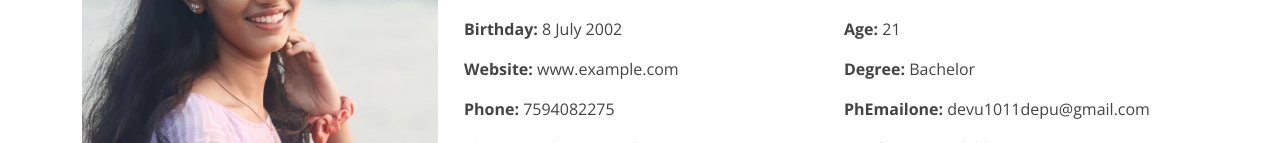
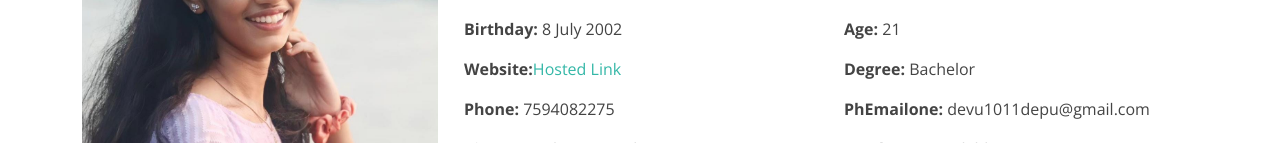
Before and after one commit to Devika-00/personal-website, a plain HTML site: page about.html in a window 1280 px wide. Shown: the part 381-524 px from the top of the page. Drawn offline with nearby package versions, Linux system fonts and the light colour scheme.

Commit message:
website link added

```diff
--- a/about.html
+++ b/about.html
@@ -93,7 +93,7 @@
               <div class="col-lg-6">
                 <ul>
                   <li><i class="bi bi-rounded-right"></i> <strong>Birthday:</strong> 8 July 2002</li>
-                  <li><i class="bi bi-rounded-right"></i> <strong>Website:</strong> www.example.com</li>
+                  <li><i class="bi bi-rounded-right"></i> <strong>Website:</strong><a href="https://graceful-medovik-3c9ce8.netlify.app/">Hosted Link</a></li>
                   <li><i class="bi bi-rounded-right"></i> <strong>Phone:</strong> 7594082275</li>
                   <li><i class="bi bi-rounded-right"></i> <strong>City:</strong> City : Thrissur, India</li>
                 </ul>
```
